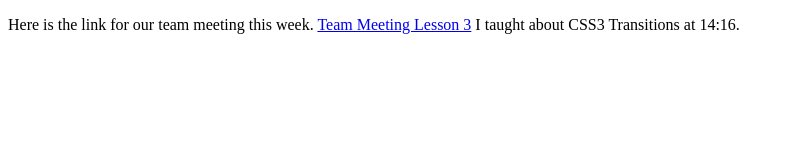
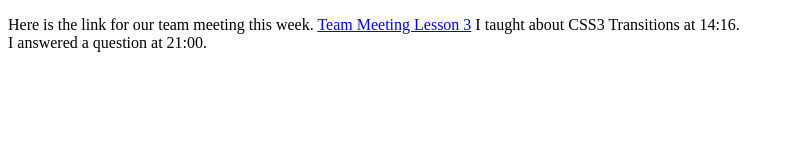
Before and after one commit to dastrup-kamianne/Understanding-Portfolio, a plain HTML site: page Understanding-Portfolio/public_html/teammeeting3.html in a window 1280 px wide. Shown: the whole page, without its empty margins (0-790 px from the left). Drawn offline with Linux system fonts and the light colour scheme.

Commit message:
Added team meeting details for this week

```diff
--- a/Understanding-Portfolio/public_html/teammeeting3.html
+++ b/Understanding-Portfolio/public_html/teammeeting3.html
@@ -10,7 +10,8 @@
         <p>
             Here is the link for our team meeting this week.
             <a href="http://youtu.be/HoJXnsOqmG0">Team Meeting Lesson 3</a>
-            I taught about CSS3 Transitions at 14:16.
+            I taught about CSS3 Transitions at 14:16.<br>
+            I answered a question at 21:00.
         </p>
     </body>
 </html>
```
